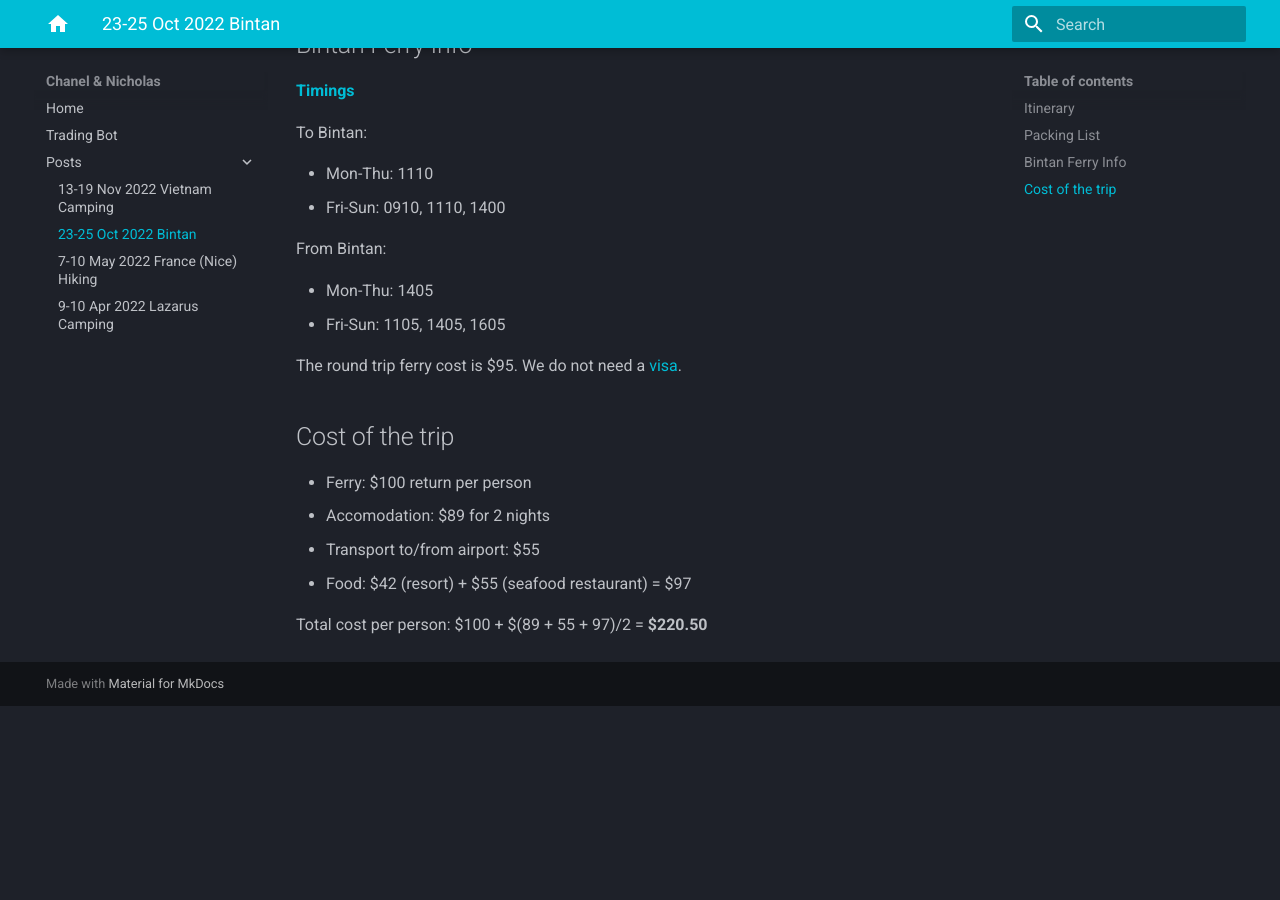
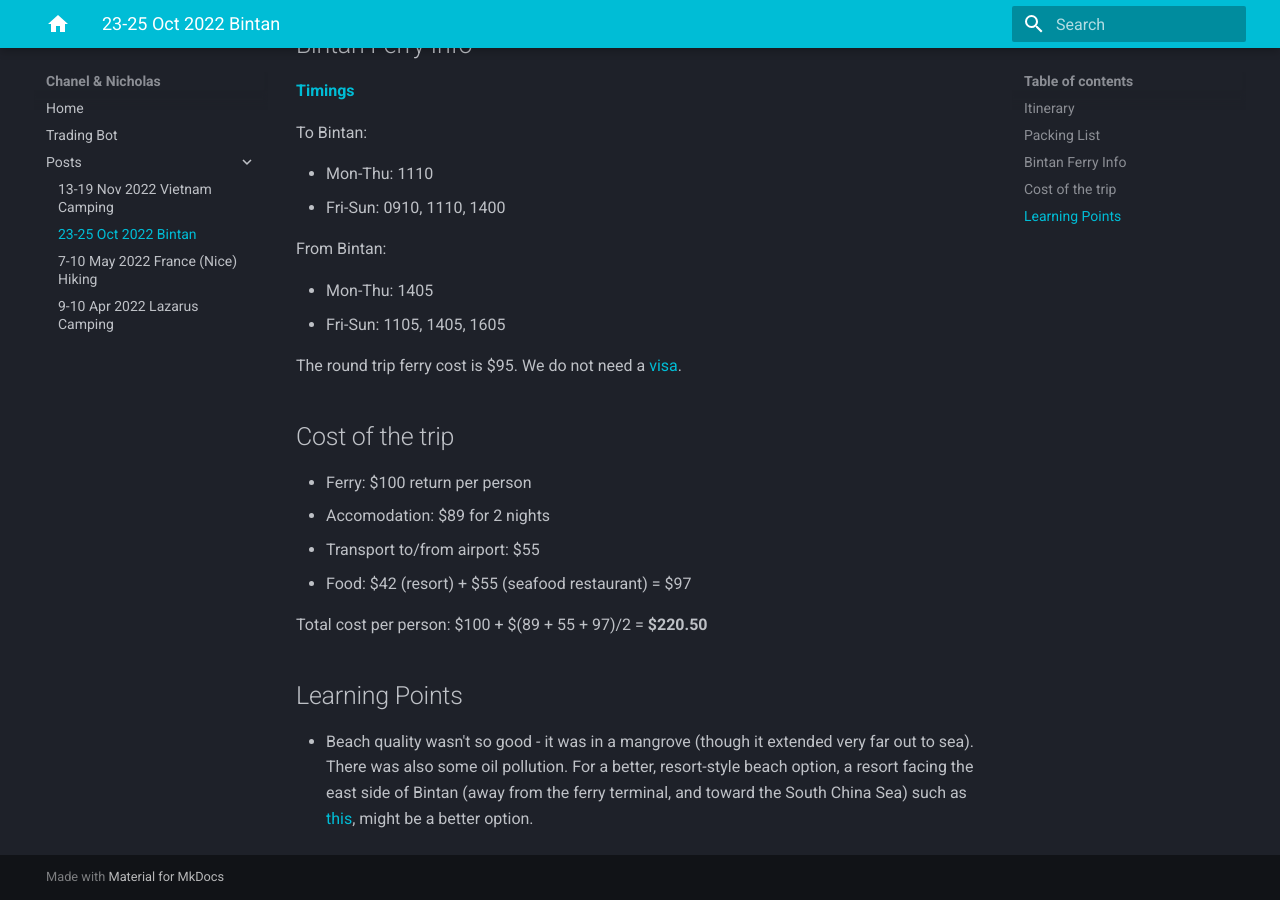
Before and after one commit to extrange/chanel, an MkDocs documentation site: the page built from docs/posts/2022-09-15-bintan.md, in a window 1280 px wide and 900 px high, scrolled down 2232 px. Built offline with MkDocs 1.6.1 and Material for MkDocs 9.7.7, drawn with Linux system fonts in a browser that asks for light colours; before the commit the page ends 2938 px from its top, so only the background shows below that.

Commit message:
Added learning points for bintan trip

```diff
--- a/docs/posts/2022-09-15-bintan.md
+++ b/docs/posts/2022-09-15-bintan.md
@@ -71,11 +71,15 @@ The round trip ferry cost is $95. We do not need a [visa][visa].
 
 Total cost per person: $100 + $(89 + 55 + 97)/2 = **$220.50**
 
+## Learning Points
+
+-   Beach quality wasn't so good - it was in a mangrove (though it extended very far out to sea). There was also some oil pollution. For a better, resort-style beach option, a resort facing the east side of Bintan (away from the ferry terminal, and toward the South China Sea) such as [this][ten-rooms], might be a better option.
+
 [trc-bintan-resort]: https://www.booking.com/hotel/id/trc-bintan-resort.html
 [trc-supermarket]: https://goo.gl/maps/r4mZooe8yZqSrMT36
 [ferry-timings]: https://www.brf.com.sg/schedule-fares/ferry-schedule/
 [visa]: https://www.bintan-resorts.com/bintan-resorts-travel-requirements/#visa
-[ten-rooms]: https://www.booking.com/hotel/id/ten-rooms.html?aid=304142&label=gen173nr-1FCAEoggI46AdIM1gEaMkBiAEBmAExuAEZyAEP2AEB6AEB-AECiAIBqAIDuAKwloyZBsACAdICJGY2ZmIyNDJkLWNkZmItNDE0NS04NWUwLTUzYzEwNTBkMGNiN9gCBeACAQ&sid=6810e4a98b39f1ab868b79e22370b0ec&all_sr_blocks=385343601_279673380_2_1_0;checkin=2022-10-27;checkout=2022-10-29;dest_id=3468;dest_type=region;dist=0;group_adults=2;group_children=0;hapos=5;highlighted_blocks=385343601_279673380_2_1_0;hpos=5;matching_block_id=385343601_279673380_2_1_0;nflt=price%3DSGD-min-130-1;no_rooms=1;req_adults=2;req_children=0;room1=A%2CA;sb_price_type=total;sr_order=popularity;sr_pri_blocks=385343601_279673380_2_1_0__117370000;srepoch=1663242094;srpvid=28905236a7c50036;type=total;ucfs=1&#map_closed
+[ten-rooms]: https://www.booking.com/hotel/id/ten-rooms.html
 [yans-villa]: https://www.booking.com/hotel/id/yans-villa-bintan.html?aid=304142&label=gen173nr-1FCAEoggI46AdIM1gEaMkBiAEBmAExuAEZyAEP2AEB6AEB-AECiAIBqAIDuAKwloyZBsACAdICJGY2ZmIyNDJkLWNkZmItNDE0NS04NWUwLTUzYzEwNTBkMGNiN9gCBeACAQ&sid=6810e4a98b39f1ab868b79e22370b0ec&all_sr_blocks=851555401_352453202_0_0_0;checkin=2022-10-27;checkout=2022-10-29;dest_id=3468;dest_type=region;dist=0;group_adults=2;group_children=0;hapos=4;highlighted_blocks=851555401_352453202_0_0_0;hpos=4;matching_block_id=851555401_352453202_0_0_0;nflt=price%3DSGD-min-130-1;no_rooms=1;req_adults=2;req_children=0;room1=A%2CA;sb_price_type=total;sr_order=popularity;sr_pri_blocks=851555401_352453202_0_0_0__134000000;srepoch=1663242094;srpvid=28905236a7c50036;type=total;ucfs=1&#map_closed
 [berakit-bay-resort]: https://www.booking.com/hotel/id/berakit-bay-resort.html?aid=304142&label=gen173nr-1FCAEoggI46AdIM1gEaMkBiAEBmAExuAEZyAEP2AEB6AEB-AECiAIBqAIDuAKwloyZBsACAdICJGY2ZmIyNDJkLWNkZmItNDE0NS04NWUwLTUzYzEwNTBkMGNiN9gCBeACAQ&sid=6810e4a98b39f1ab868b79e22370b0ec&atlas_src=sr_iw_btn;checkin=2022-10-27;checkout=2022-10-29;dest_id=3468;dest_type=region;dist=0;group_adults=2;group_children=0;highlighted_blocks=556522301_238889955_2_42_0;nflt=price%3DSGD-min-130-1;no_rooms=1;room1=A%2CA;sb_price_type=total;type=total;ucfs=1&
 [bbt-ferry]: https://goo.gl/maps/G1iFmYfUX9gkkDZU7
```
